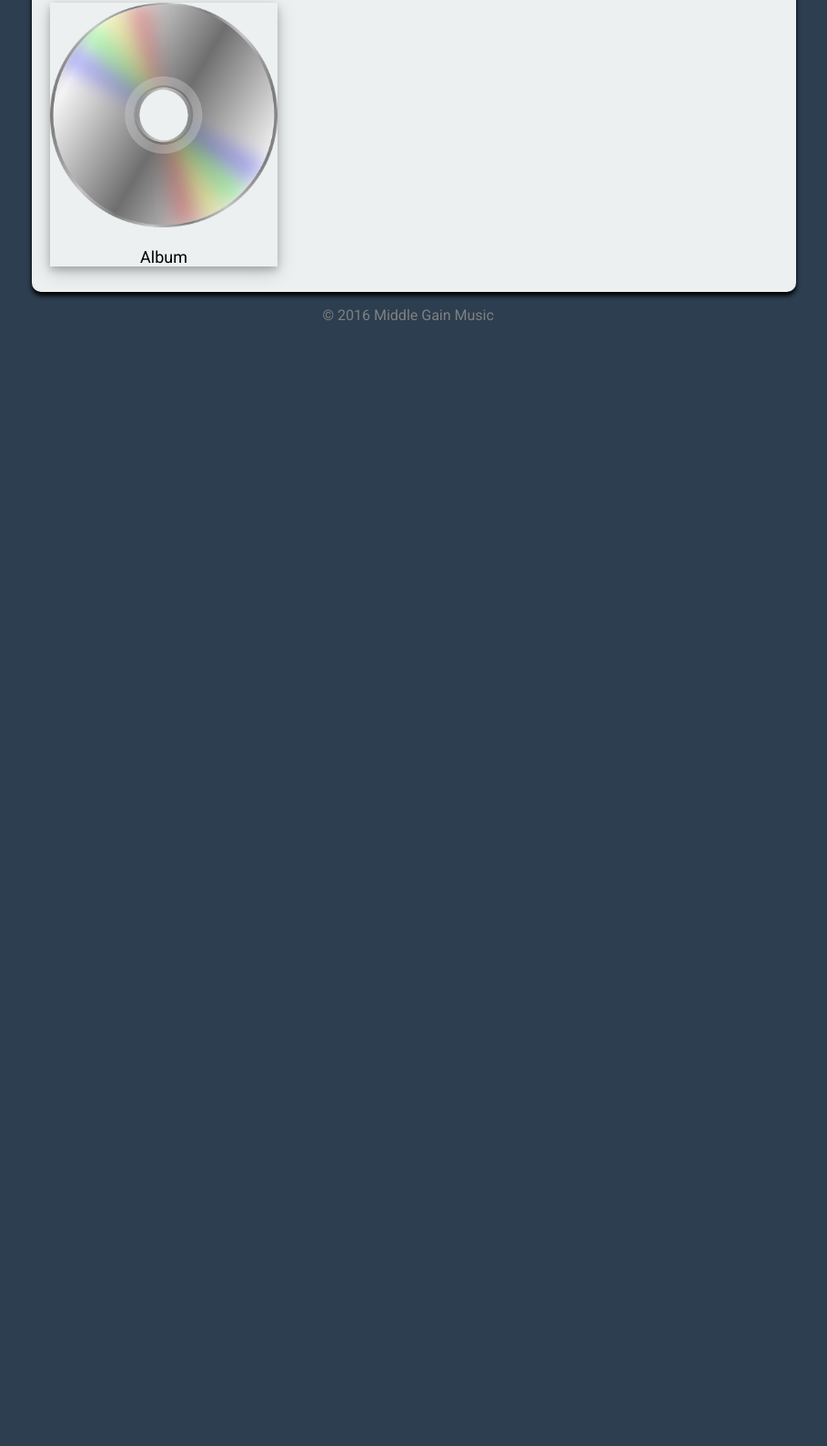
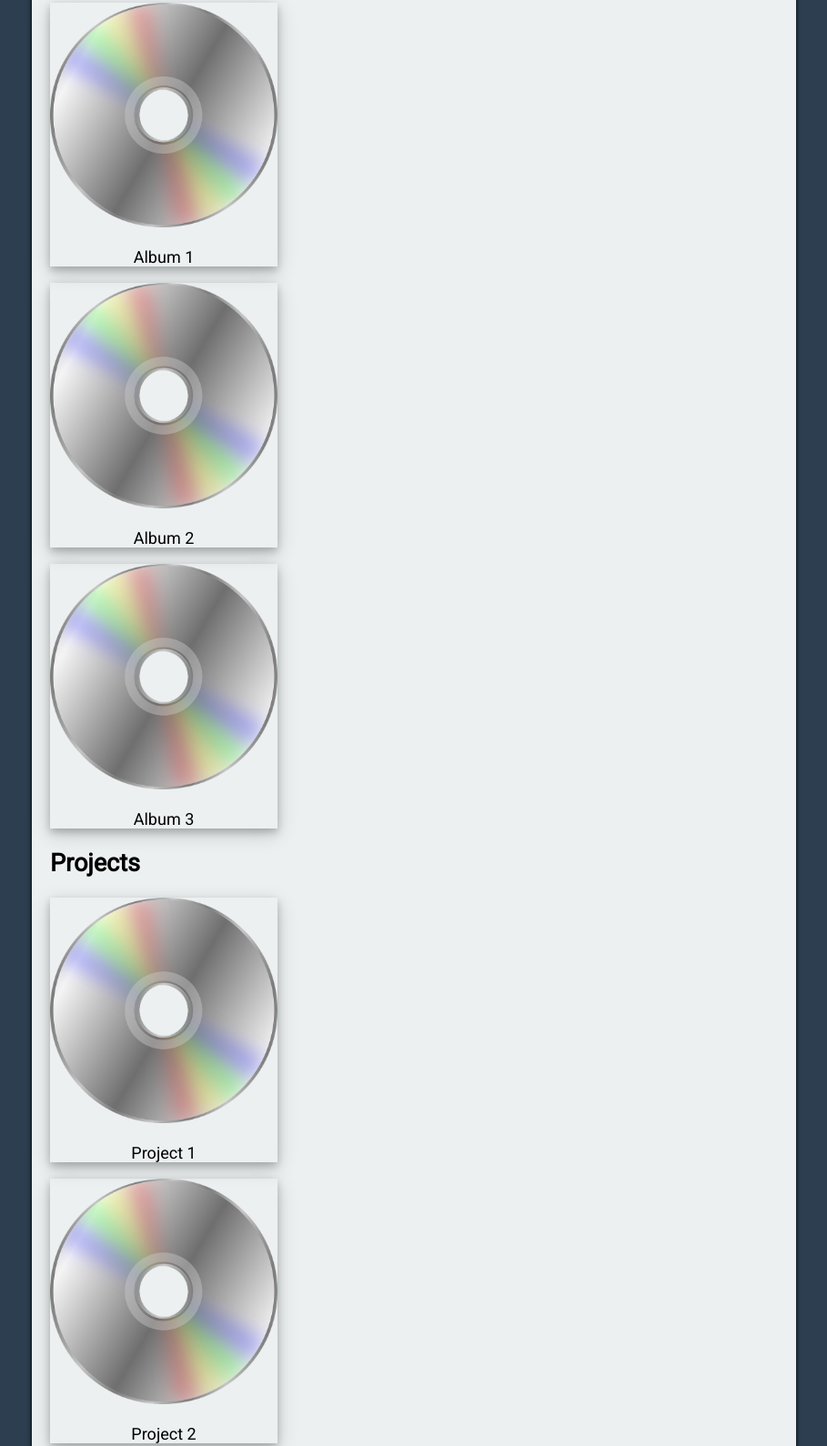
Before and after one commit to yantjeknoop/middlegainmusic, a plain HTML site: page pages/work.html in a window 1280 px wide. Shown: the part 427-2017 px from the top of the page at 91% size, without its empty margins (185-1094 px from the left). Before the commit the page ends 800 px from the top, so only its background shows below. Drawn offline with Linux system fonts and the light colour scheme.

Commit message:
workpage

```diff
--- a/pages/work.html
+++ b/pages/work.html
@@ -24,7 +24,38 @@
 			<div class="polaroid">
 				<img src="../images/cd.png" alt="">
 				<div class="tekst">
-					<p>Album</p>
+					<p>Album 1</p>
+				</div>
+			</div>
+			<div class="polaroid">
+				<img src="../images/cd.png" alt="">
+				<div class="tekst">
+					<p>Album 2</p>
+				</div>
+			</div>
+			<div class="polaroid">
+				<img src="../images/cd.png" alt="">
+				<div class="tekst">
+					<p>Album 3</p>
+				</div>
+			</div>
+			<h2>Projects</h2>
+			<div class="polaroid">
+				<img src="../images/cd.png" alt="">
+				<div class="tekst">
+					<p>Project 1</p>
+				</div>
+			</div>
+			<div class="polaroid">
+				<img src="../images/cd.png" alt="">
+				<div class="tekst">
+					<p>Project 2</p>
+				</div>
+			</div>
+			<div class="polaroid">
+				<img src="../images/cd.png" alt="">
+				<div class="tekst">
+					<p>Project 3</p>
 				</div>
 			</div>
 		</div>
```
